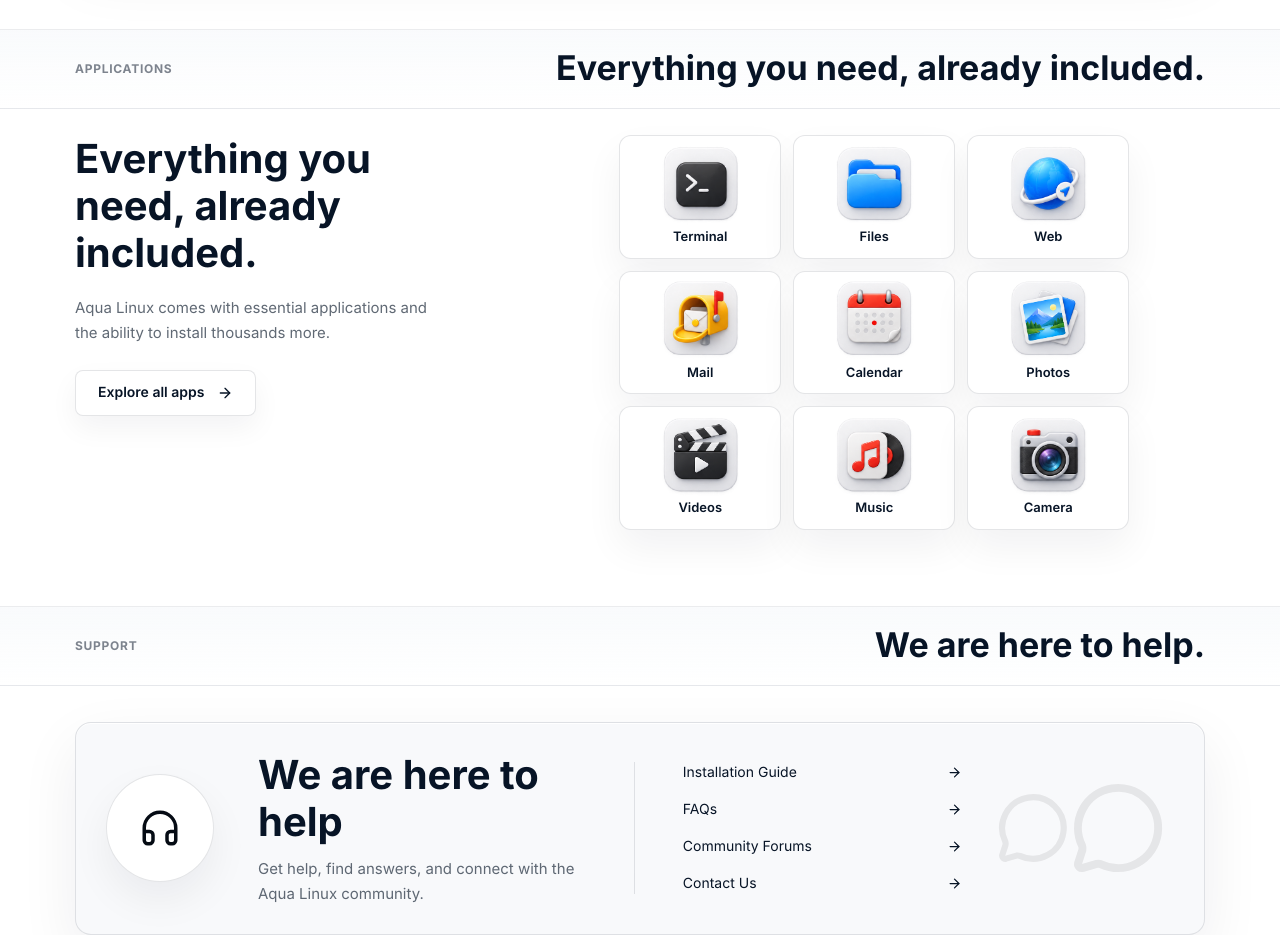
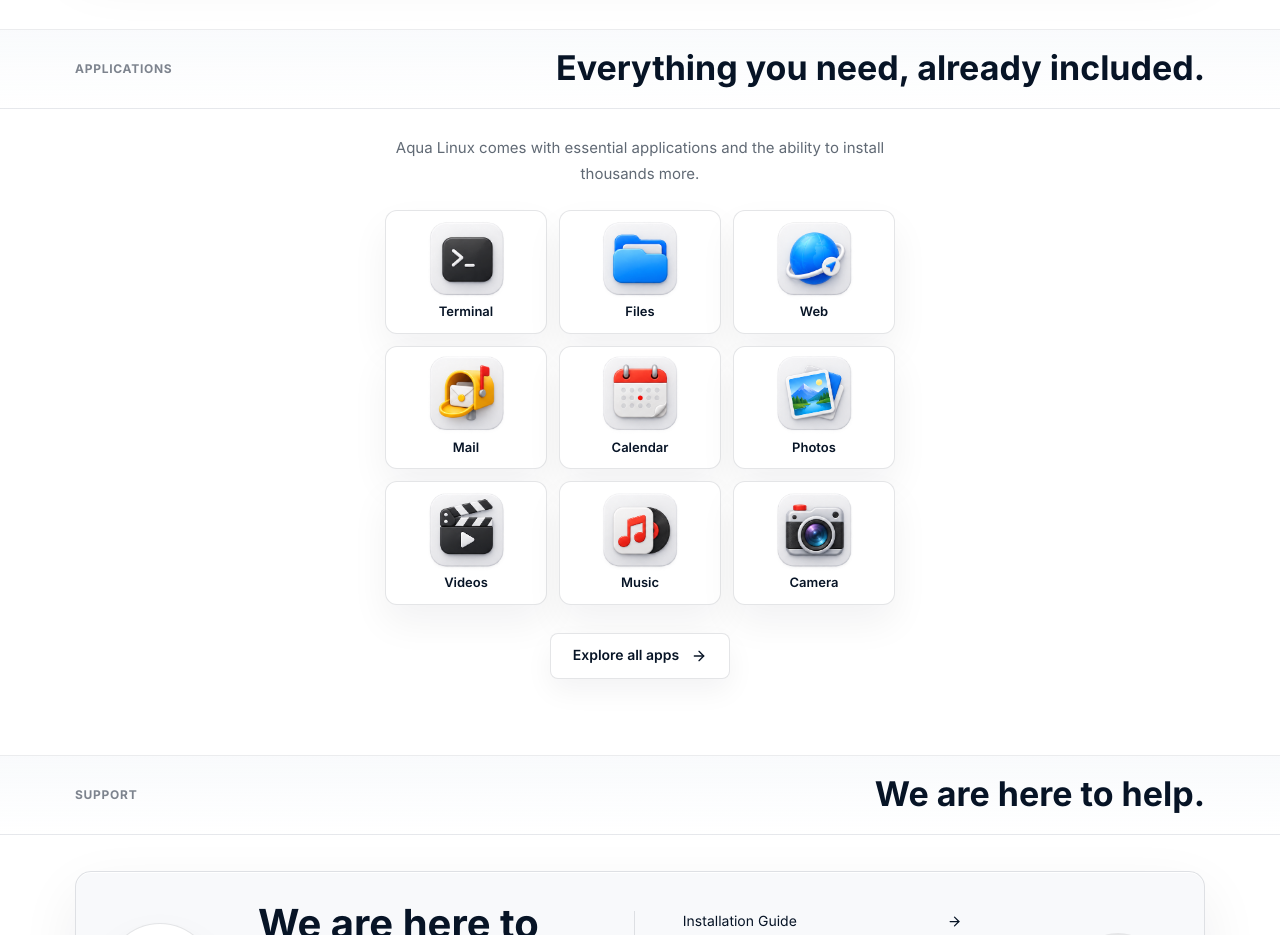
Before and after one commit to aqua-linux/aqua-website, a Next.js app: page / in a window 1280 px wide. Shown: the part 1160-2095 px from the top of the page. Built offline with nearby package versions, Linux system fonts and the light colour scheme.

Commit message:
Refine applications section layout

```diff
--- a/app/globals.css
+++ b/app/globals.css
@@ -627,29 +627,22 @@
 
 .applications-section {
   display: grid;
-  grid-template-columns: minmax(280px, 0.74fr) minmax(520px, 1.26fr);
-  gap: clamp(42px, 7vw, 80px);
+  grid-template-columns: 1fr;
+  justify-items: center;
+  gap: 24px;
   align-items: start;
   width: min(1130px, calc(100% - 44px));
   margin: 0 auto;
   padding: 0 0 34px;
 }
 
-.applications-copy h2 {
-  max-width: 380px;
-  margin: 0 0 18px;
-  color: #071426;
-  font-size: clamp(32px, 4vw, 40px);
-  font-weight: 650;
-  line-height: 1.18;
-}
-
 .applications-copy p {
-  max-width: 360px;
-  margin: 0 0 24px;
+  max-width: 560px;
+  margin: 0;
   color: rgba(7, 20, 38, 0.64);
   font-size: 15px;
   line-height: 1.7;
+  text-align: center;
 }
 
 .light-button {
@@ -722,9 +715,12 @@
 
 .app-grid {
   grid-template-columns: repeat(3, minmax(0, 1fr));
-  justify-self: end;
   width: min(510px, 100%);
   gap: 12px;
+}
+
+.applications-button {
+  margin-top: 4px;
 }
 
 .app-card {
--- a/app/site.tsx
+++ b/app/site.tsx
@@ -230,12 +230,7 @@
   return (
     <section className="applications-section">
       <div className="applications-copy">
-        <h2>Everything you need, already included.</h2>
         <p>Aqua Linux comes with essential applications and the ability to install thousands more.</p>
-        <a className="light-button" href="/apps">
-          Explore all apps
-          <ArrowRight size={16} />
-        </a>
       </div>
       <div className="app-grid">
         {appCards.map((app) => (
@@ -245,6 +240,10 @@
           </article>
         ))}
       </div>
+      <a className="light-button applications-button" href="/apps">
+        Explore all apps
+        <ArrowRight size={16} />
+      </a>
     </section>
   );
 }
```
Also changed, not shown: 1 other file (tests, documents, lock files or other folders).
